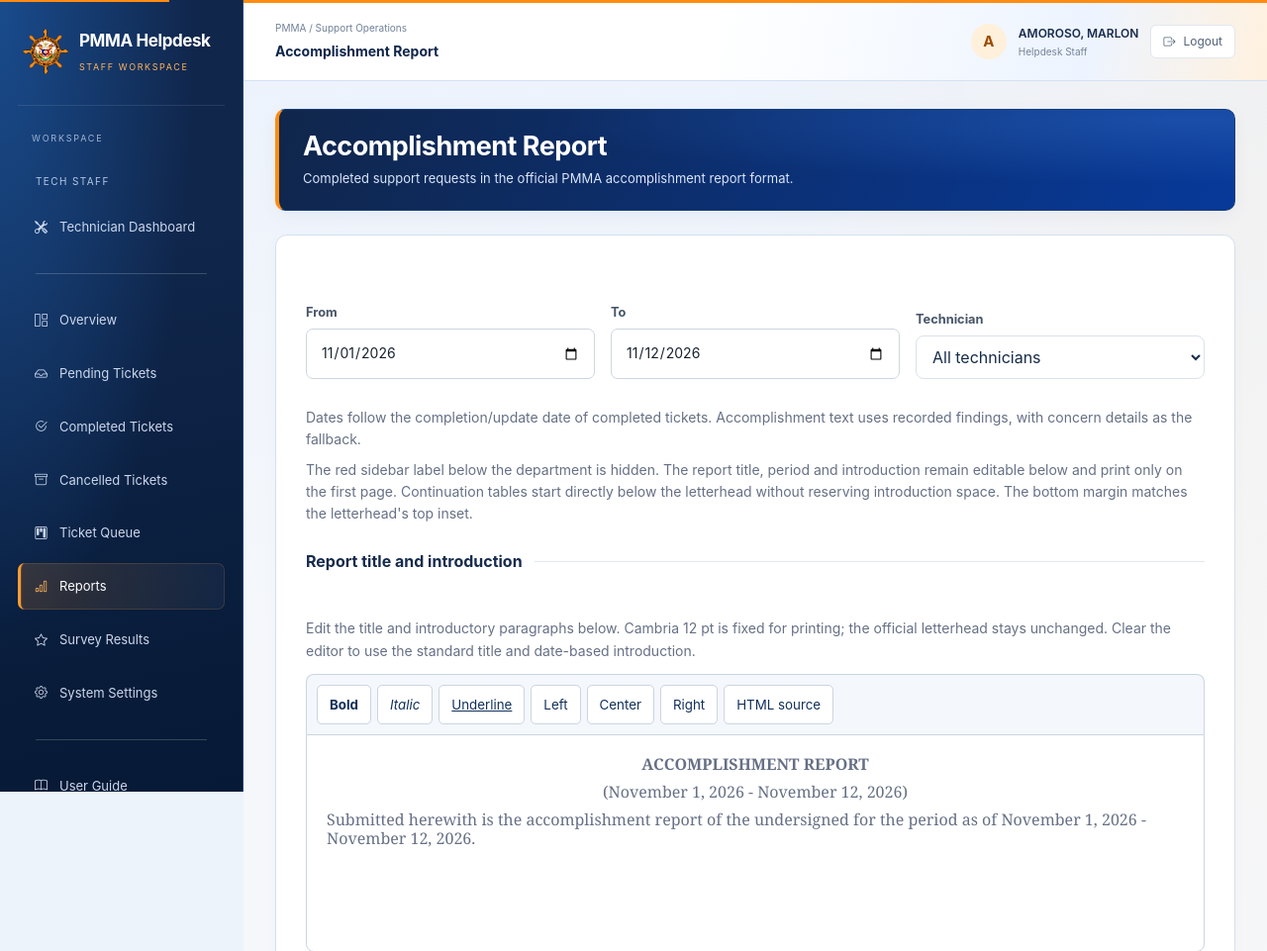
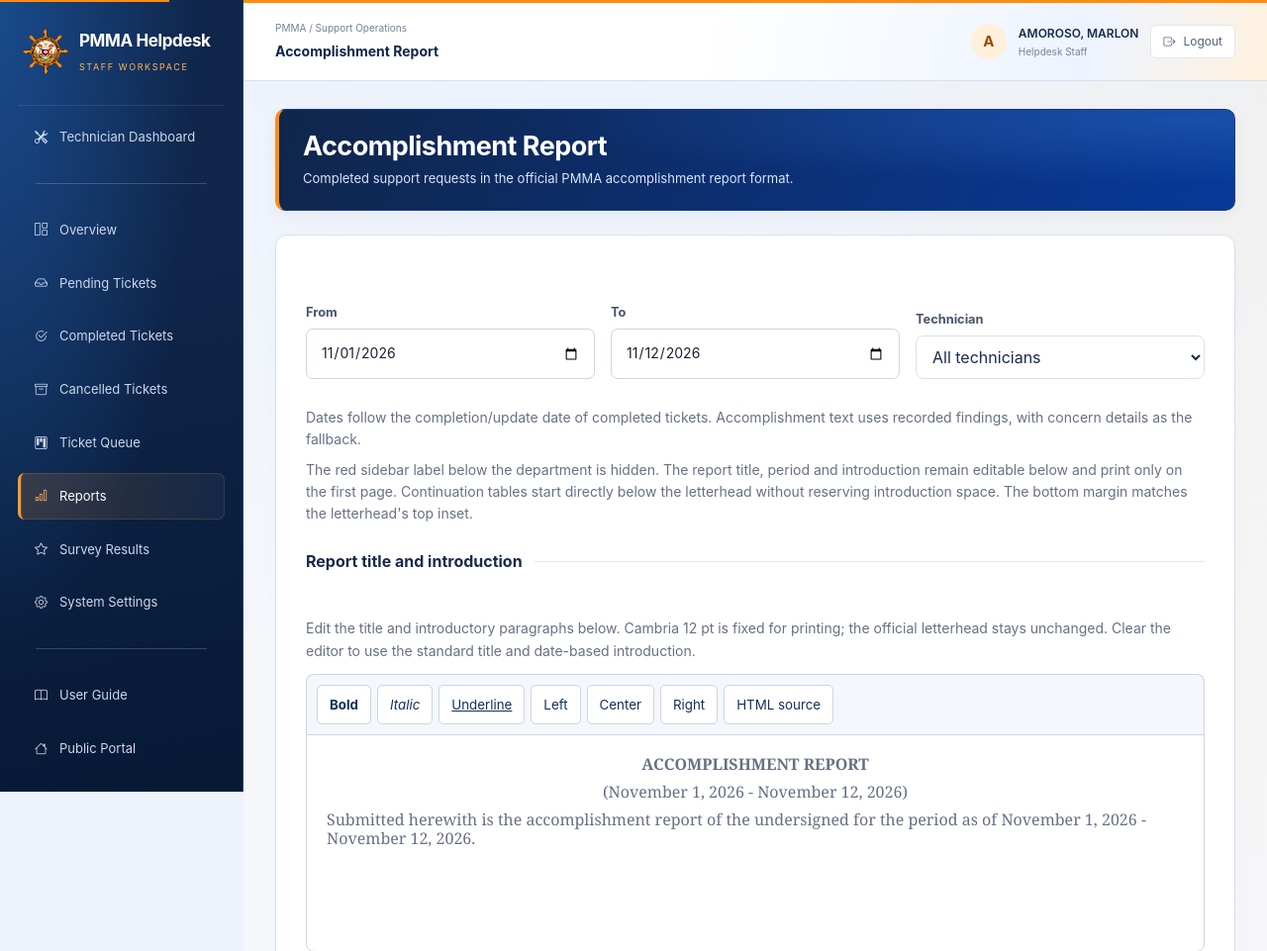
Before and after one commit to pmma-jerryamata/2026_PMMALaravelTemplate, a Laravel app: page /report in a window 1280 px wide. Shown: the top 961 px of the page at 99% size. Run offline with Laravel 9, Linux system fonts and the light colour scheme; a user stored in the database is signed in; data comes from the database, SQL or seed files in the repository.

Commit message:
feat: remove redundant workspace label from staff sidebar for cleaner navigation

```diff
--- a/resources/views/helpdesk/layouts/dashboard.blade.php
+++ b/resources/views/helpdesk/layouts/dashboard.blade.php
@@ -13,10 +13,9 @@
 <a class="skip-link" href="#main-content">Skip to main content</a>
 <aside id="staff-sidebar" class="admin-sidebar" aria-label="Staff sidebar">
 <a class="admin-brand" href="{{ route('dashboard') }}"><img src="{{ asset('helpdesk/images/pmma-logo.png') }}" width="48" height="48" alt="PMMA seal"><span><strong>{{ $systemSettings['app_name'] }}</strong><small>STAFF WORKSPACE</small></span></a>
-<span class="admin-nav-label">WORKSPACE</span><button type="button" class="admin-menu-close" aria-label="Close navigation"><i class="bi bi-x-lg" aria-hidden="true"></i></button>
+<button type="button" class="admin-menu-close" aria-label="Close navigation"><i class="bi bi-x-lg" aria-hidden="true"></i></button>
 <nav id="staff-navigation" aria-label="Staff navigation">
 @if(\App\Models\Technician::whereRaw('LOWER(email) = ?', [mb_strtolower(trim(auth()->user()->email))])->exists())
-<span class="admin-nav-label">TECH STAFF</span>
 <a href="{{ route('tech.index') }}" @class(['selected' => request()->routeIs('tech.*')])><i class="bi bi-tools" aria-hidden="true"></i> Technician Dashboard</a>
 <hr class="admin-nav-divider">
 @endif
```
